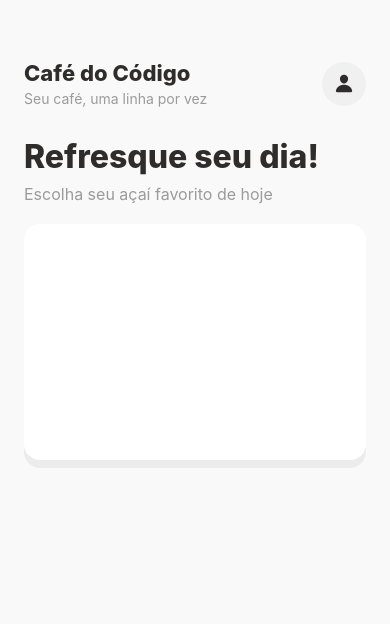
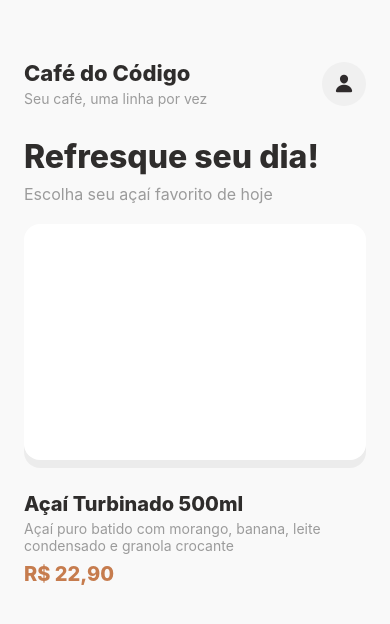
Before and after one commit to TermiteSuperOrganism/acai-prime, a React Native app: screen / in a window 390 px wide. Shown: the top 624 px of the page. Built offline with nearby package versions, Linux system fonts and the light colour scheme.

Commit message:
atualiza

```diff
--- a/App.tsx
+++ b/App.tsx
@@ -29,6 +29,9 @@ export default function App() {
             source={require('#')}
             style={styles.image}/>
           </View>
+          <Text style={styles.featuredTitle}>Açaí Turbinado 500ml</Text>
+          <Text style={styles.featuredDescription}>Açaí puro batido com morango, banana, leite condensado e granola crocante</Text>
+          <Text style={styles.featuredPrice}>R$ 22,90</Text>
           {/*Card*/}
         </View>
         {/*Body*/}
```
